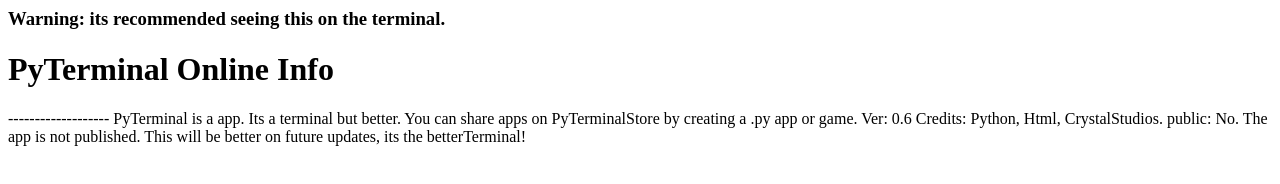
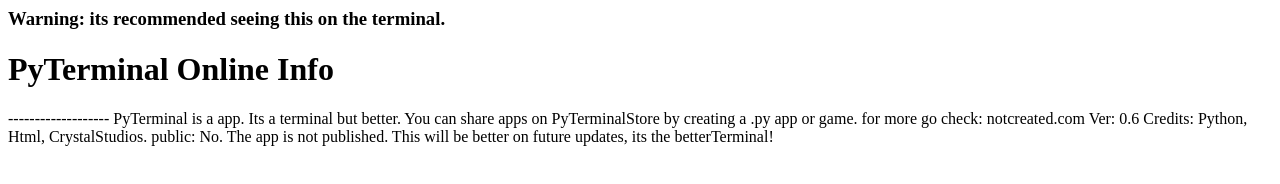
Before and after one commit to CRYSTAL7271/PyTerminal_Info_Online, a plain HTML site: page index.html in a window 1280 px wide. Drawn offline with Linux system fonts and the light colour scheme.

Commit message:
index.html

```diff
--- a/index.html
+++ b/index.html
@@ -12,6 +12,7 @@
         Its a terminal but better.
         You can share apps on PyTerminalStore by
         creating a .py app or game.
+        for more go check: notcreated.com
         Ver: 0.6
         Credits: Python, Html, CrystalStudios.
         public: No. The app is not published.
```
